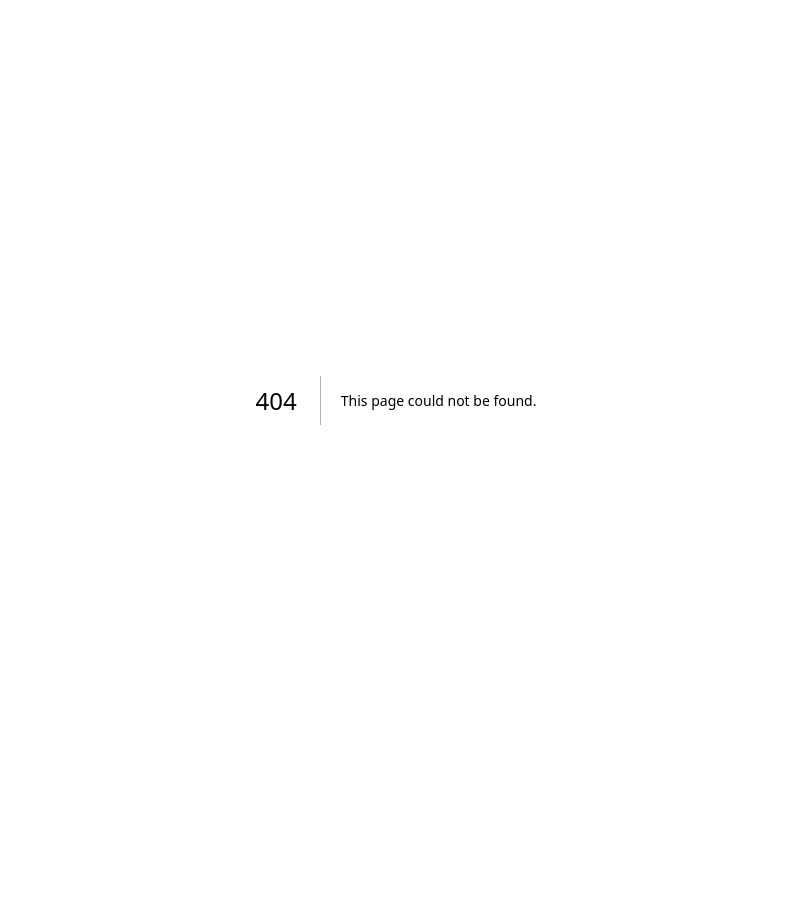
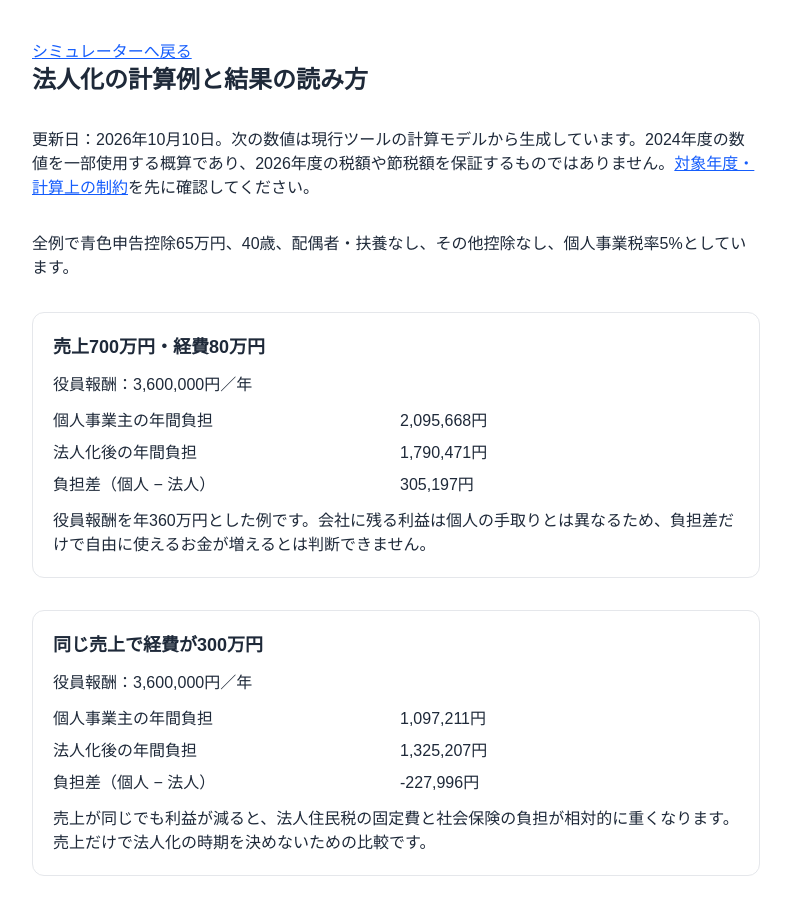
Before and after one commit to sakidai09/hojinka-checker, a Next.js app: page /examples in a window 1280 px wide. Before the commit this address had no page. Shown: the top 908 px of the page, without its empty margins (244-1035 px from the left). Before the commit the page ends 800 px from the top, so only its background shows below. Built offline with nearby package versions, Linux system fonts and the light colour scheme.

Commit message:
Explain calculation assumptions and add incorporation examples

```diff
--- a/app/calculation-policy/page.tsx
+++ b/app/calculation-policy/page.tsx
@@ -12,7 +12,7 @@ const individualRows = [
   ['所得税', '課税所得に5%〜45%の超過累進税率を適用し、復興特別所得税2.1%を加算'],
   ['住民税', '課税所得 × 10% + 均等割5,000円'],
   ['個人事業税', '(事業所得 − 事業主控除290万円) × 業種別税率'],
-  ['国民健康保険', '所得割・均等割を全国平均に近い簡易モデルで試算'],
+  ['国民健康保険', '所得割・均等割を固定の料率による簡易モデル（自治体別の実額ではありません）で試算'],
   ['国民年金', '月額16,980円 × 12か月'],
 ]
 
@@ -80,6 +80,16 @@ export default function CalculationPolicy() {
           </section>
 
           <section>
+            <h2 className="text-base font-bold text-gray-900 mb-2 border-b pb-2">計算モデルの対象年度と制約</h2>
+            <p>現行モデルは2024年度の国民年金（月額16,980円）・協会けんぽ東京の料率、基礎控除48万円・給与所得控除の最低額55万円を使用しています。2025年以降の控除改正や2026年度の保険料を反映した税額計算ではありません。</p>
+            <p className="mt-3">住民税に所得税と同じ課税所得を使用し、個人事業主側では社会保険料控除を課税所得から差し引いていません。個人事業税は青色申告控除後の事業所得を使う簡易モデルです。標準報酬月額も正式な等級表ではなく千円単位に丸める近似で、最低等級の処理や役員の介護保険料を再現していません。実際の税額・保険料とは差が生じます。</p>
+            <p className="mt-3">年度や地域をそろえた実額を確認する際は、以下の公式資料と自治体の国保料率を使って再計算してください。</p>
+            <ul className="list-disc pl-5 mt-3 space-y-2">
+              <li><a href="https://www.nta.go.jp/taxes/shiraberu/taxanswer/shotoku/2260.htm" className="text-blue-600 underline">国税庁：所得税の税率</a></li>
+              <li><a href="https://www.nenkin.go.jp/service/riyoushabetsu/cooperator/kakehashi/87.files/87.pdf" className="text-blue-600 underline">日本年金機構：2024年度の国民年金保険料</a></li>
+            </ul>
+          </section>
+          <section>
             <h2 className="text-base font-bold text-gray-900 mb-2 border-b pb-2">個人事業主側の計算</h2>
             <DataTable rows={individualRows} />
           </section>
@@ -110,7 +120,7 @@ export default function CalculationPolicy() {
               税率、社会保険料率、控除額に関する前提は、公開情報や制度改正に合わせて見直します。大きな制度変更があった場合は、計算ロジックと記事内容を順次更新します。
             </p>
             <p className="mt-2 text-xs text-gray-500">
-              最終更新日: 2026年4月20日
+              最終更新日: 2026年10月10日
             </p>
           </section>
 
--- /dev/null
+++ b/app/examples/page.tsx
@@ -0,0 +1,23 @@
+import Link from 'next/link'
+import { compare } from '@/lib/taxCalculations'
+import type { InputData } from '@/lib/types'
+export const metadata = { title: '法人化の計算例と結果の読み方 | 法人化シミュレーター', description: '売上・経費・役員報酬を変えた3ケースを現行モデルで比較。維持費を含めた判断方法も解説します。' }
+const base: InputData = { revenue: 7000000, expenses: 800000, blueFormDeduction: 650000, familyWorkerSalary: 0, hasSpouse: false, dependents: 0, ideco: 0, age: 40, directorSalary: 3600000, industryTaxRate: .05, mortgageDeduction: 0, medicalExpenses: 0, lifeInsuranceDeduction: 0, earthquakeInsurance: 0, donationDeduction: 0, spouseDirectorSalary: 0 }
+const cases = [
+  { title: '売上700万円・経費80万円', input: base, note: '役員報酬を年360万円とした例です。会社に残る利益は個人の手取りとは異なるため、負担差だけで自由に使えるお金が増えるとは判断できません。' },
+  { title: '同じ売上で経費が300万円', input: { ...base, expenses: 3000000 }, note: '売上が同じでも利益が減ると、法人住民税の固定費と社会保険の負担が相対的に重くなります。売上だけで法人化の時期を決めないための比較です。' },
+  { title: '売上1,000万円・役員報酬600万円', input: { ...base, revenue: 10000000, expenses: 1500000, directorSalary: 6000000 }, note: '役員報酬を増やすと法人利益は減りますが、個人の税金と会社・本人の社会保険料は増えます。報酬を変えた複数ケースで確認してください。' },
+]
+const yen = (n: number) => new Intl.NumberFormat('ja-JP').format(n) + '円'
+export default function Examples() { return <main className="max-w-3xl mx-auto px-5 py-10 text-gray-800 space-y-8">
+  <Link href="/" className="text-blue-600 underline">シミュレーターへ戻る</Link>
+  <h1 className="text-2xl font-bold">法人化の計算例と結果の読み方</h1>
+  <p>更新日：2026年10月10日。次の数値は現行ツールの計算モデルから生成しています。2024年度の数値を一部使用する概算であり、2026年度の税額や節税額を保証するものではありません。<Link href="/calculation-policy" className="text-blue-600 underline">対象年度・計算上の制約</Link>を先に確認してください。</p>
+  <p>全例で青色申告控除65万円、40歳、配偶者・扶養なし、その他控除なし、個人事業税率5%としています。</p>
+  {cases.map(c => { const r = compare(c.input); return <section key={c.title} className="rounded-xl border border-gray-200 p-5 space-y-3">
+    <h2 className="text-lg font-bold">{c.title}</h2><p>役員報酬：{yen(c.input.directorSalary)}／年</p>
+    <dl className="grid grid-cols-2 gap-2"><dt>個人事業主の年間負担</dt><dd>{yen(r.individual.total)}</dd><dt>法人化後の年間負担</dt><dd>{yen(r.corporation.totalBurden)}</dd><dt>負担差（個人 − 法人）</dt><dd>{yen(r.savings)}</dd></dl>
+    <p>{c.note}</p></section> })}
+  <section className="space-y-3"><h2 className="text-lg font-bold">維持費を足して判断する</h2><p>例えば年間の負担差が30万円でも、法人化に伴う税理士・会計ソフト等の追加費用が年24万円なら、単純な差額は年6万円になります。この24万円は説明用の仮定で、相場や実際の見積もりではありません。</p><p>設立費用、消費税、必要な生活費、会社に残す資金も別に確認します。現行ツールの判定は負担差に基づく目安です。実務では正式な税額・社会保険料と見積もりを使って比較してください。</p></section>
+  <nav className="flex flex-wrap gap-4 text-blue-600 underline"><Link href="/calculation-policy">計算根拠</Link><Link href="/about">運営者情報</Link><Link href="/contact">お問い合わせ</Link></nav>
+</main> }
--- a/app/page.tsx
+++ b/app/page.tsx
@@ -202,8 +202,8 @@ export default function Home() {
       <footer className="max-w-lg mx-auto px-4 pb-8 space-y-6 text-center text-xs text-gray-400">
         {/* 関連記事リンク */}
         <div className="bg-white rounded-2xl shadow-sm border border-gray-200 p-5 text-left">
-          <h2 className="text-sm font-bold text-gray-900 mb-3">法人化お役立ち記事</h2>
-          <ul className="space-y-2 text-sm">
+          <p className="text-xs text-gray-600 mb-3">現行モデルは2024年度の数値を一部使用する概算です。対象年度と制約は計算根拠をご確認ください。</p><h2 className="text-sm font-bold text-gray-900 mb-3">法人化お役立ち記事</h2>
+          <ul className="space-y-2 text-sm"><li><Link href="/examples" className="text-blue-600 hover:underline">3つの計算例と結果の読み方</Link></li>
             <li>
               <Link href="/calculation-policy" className="text-blue-600 hover:text-blue-800 hover:underline transition-colors">
                 計算根拠と前提条件｜このツールの計算モデル
--- a/app/sitemap.ts
+++ b/app/sitemap.ts
@@ -4,6 +4,7 @@ export default function sitemap(): MetadataRoute.Sitemap {
   const baseUrl = 'https://hojinka-checker.com'
 
   return [
+    { url: `${baseUrl}/examples`, lastModified: new Date("2026-10-10"), changeFrequency: "monthly", priority: 0.8 },
     {
       url: baseUrl,
       lastModified: new Date(),
```
